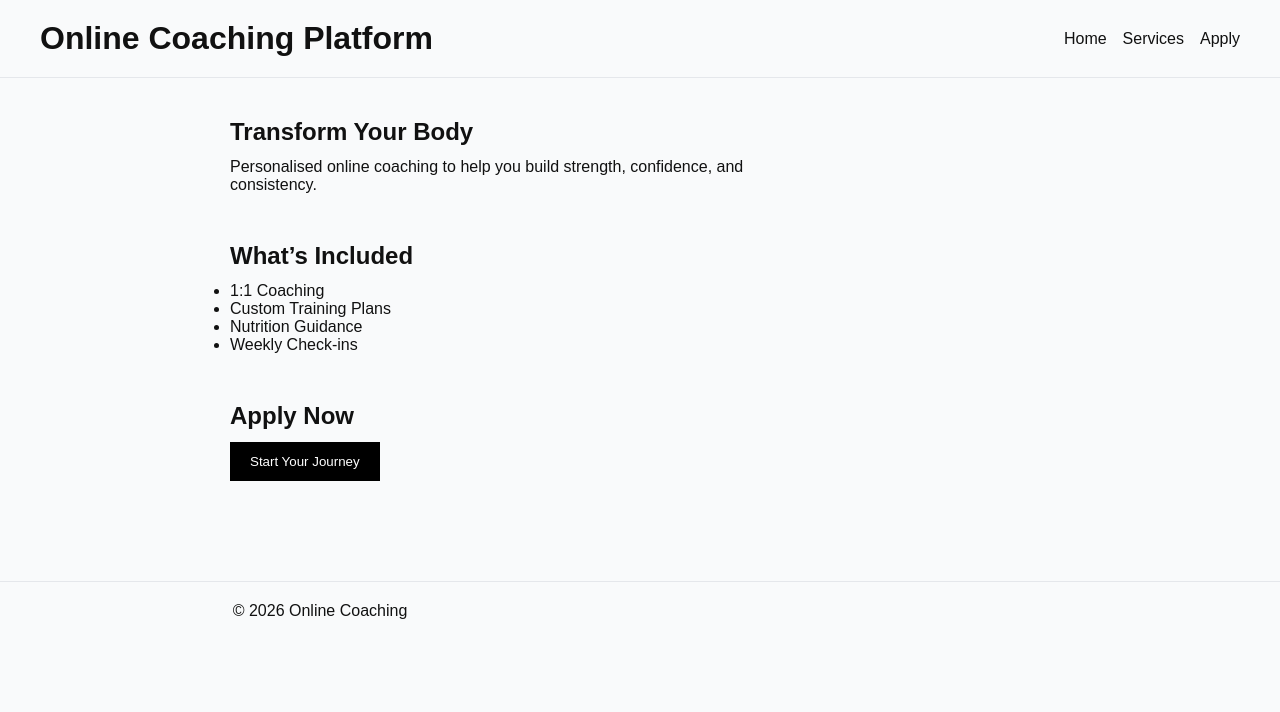
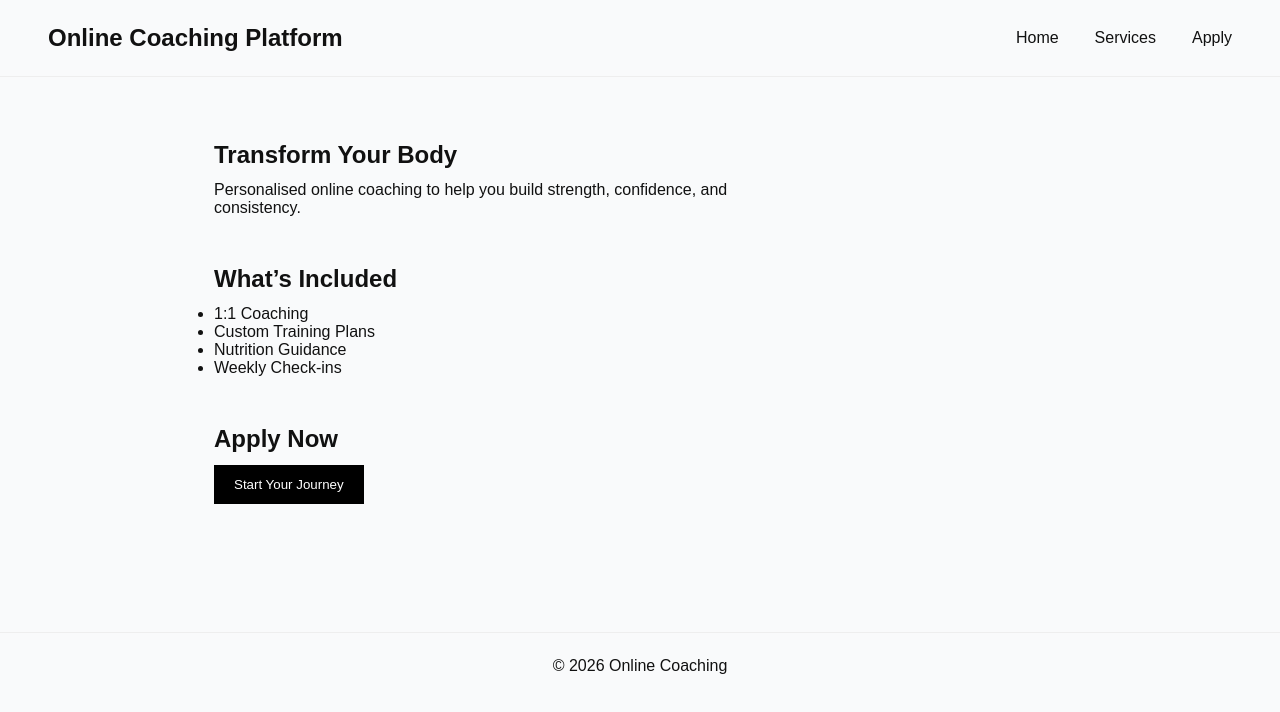
Before and after one commit to cbpumpcoaching/online-coaching-platform, a Next.js app: page / in a window 1280 px wide. Shown: the top 712 px of the page. Built offline with nearby package versions, Linux system fonts and the light colour scheme.

Commit message:
Update Layout.js

```diff
--- a/components/Layout.js
+++ b/components/Layout.js
@@ -2,18 +2,19 @@ export default function Layout({ children }) {
   return (
     <>
       <header style={styles.header}>
-        <h1>Online Coaching Platform</h1>
-        <nav>
-          <a href="/">Home</a>
-          <a href="#services">Services</a>
-          <a href="#apply">Apply</a>
+        <h1 style={styles.logo}>Online Coaching Platform</h1>
+
+        <nav style={styles.nav}>
+          <a href="/" style={styles.link}>Home</a>
+          <a href="#services" style={styles.link}>Services</a>
+          <a href="#apply" style={styles.link}>Apply</a>
         </nav>
       </header>
 
       <main style={styles.main}>{children}</main>
 
       <footer style={styles.footer}>
-        <p>© {new Date().getFullYear()} Online Coaching</p>
+        © 2026 Online Coaching
       </footer>
     </>
   );
@@ -21,21 +22,33 @@ export default function Layout({ children }) {
 
 const styles = {
   header: {
-    padding: '20px 40px',
-    borderBottom: '1px solid #e5e7eb',
-    display: 'flex',
-    justifyContent: 'space-between',
-    alignItems: 'center',
+    display: "flex",
+    justifyContent: "space-between",
+    alignItems: "center",
+    padding: "24px 48px",
+    borderBottom: "1px solid #eee",
+  },
+  logo: {
+    fontSize: "24px",
+    margin: 0,
+  },
+  nav: {
+    display: "flex",
+    gap: "20px",
+  },
+  link: {
+    textDecoration: "none",
+    fontWeight: 500,
   },
   main: {
-    padding: '40px',
-    maxWidth: '900px',
-    margin: '0 auto',
+    maxWidth: "900px",
+    margin: "0 auto",
+    padding: "64px 24px",
   },
   footer: {
-    padding: '20px',
-    textAlign: 'center',
-    borderTop: '1px solid #e5e7eb',
-    marginTop: '60px',
+    textAlign: "center",
+    padding: "24px",
+    borderTop: "1px solid #eee",
+    marginTop: "64px",
   },
 };
```
